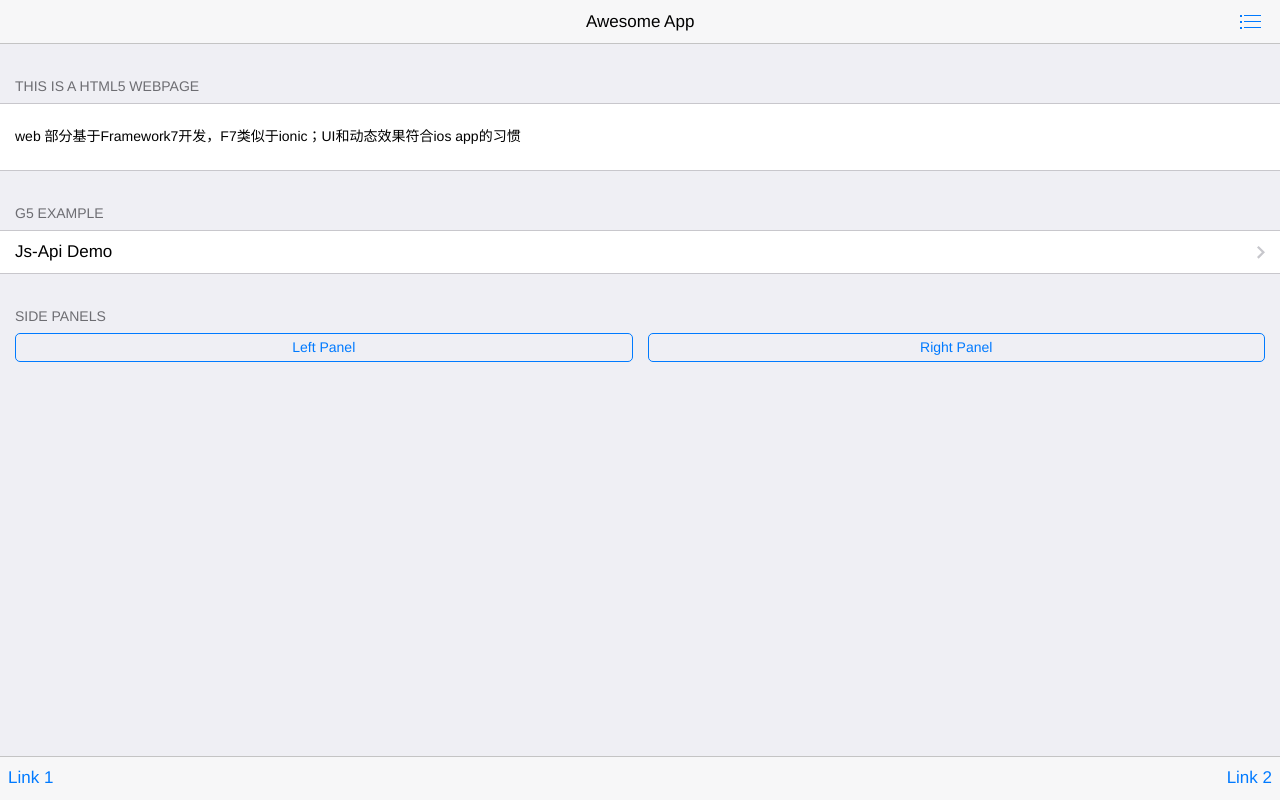
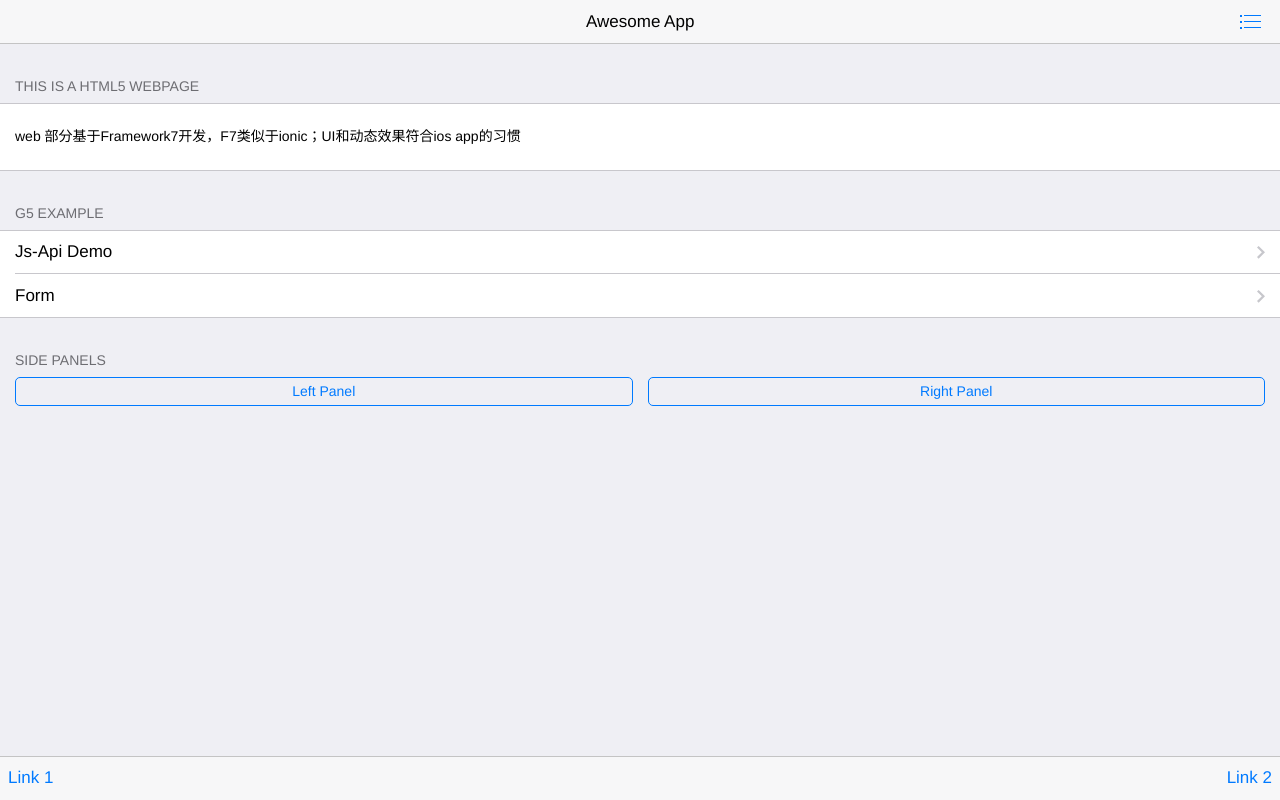
Before and after one commit to plusmancn/G5, a plain HTML site: page Example/www/index.html in a window 1280 px wide. Drawn offline with Linux system fonts and the light colour scheme.

```diff
--- a/Example/www/index.html
+++ b/Example/www/index.html
@@ -68,6 +68,13 @@
                   <div class="item-title">Js-Api Demo</div>
                 </div>
               </div></a></li>
+
+          <li><a href="form.html" class="item-link">
+                      <div class="item-content">
+                        <div class="item-inner">
+                          <div class="item-title">Form</div>
+                        </div>
+                      </div></a></li>
         </ul>
       </div>
 
@@ -87,9 +94,6 @@
 <div class="toolbar">
   <div class="toolbar-inner"><a href="#" class="link">Link 1</a><a href="#" class="link">Link 2</a></div>
 </div>
-
-
-
 <!-- ++++++++++++++++++++++++++++++++ -->
 
       </div>
--- a/Example/www/public/router.js
+++ b/Example/www/public/router.js
@@ -4,7 +4,8 @@
 
     // 路由需要忽略的路径
     var ignoreList = [
-        'index'
+        'index',
+        'firstLevelPage'
     ];
 
     /**
```
Also changed, not shown: 3 other files.
